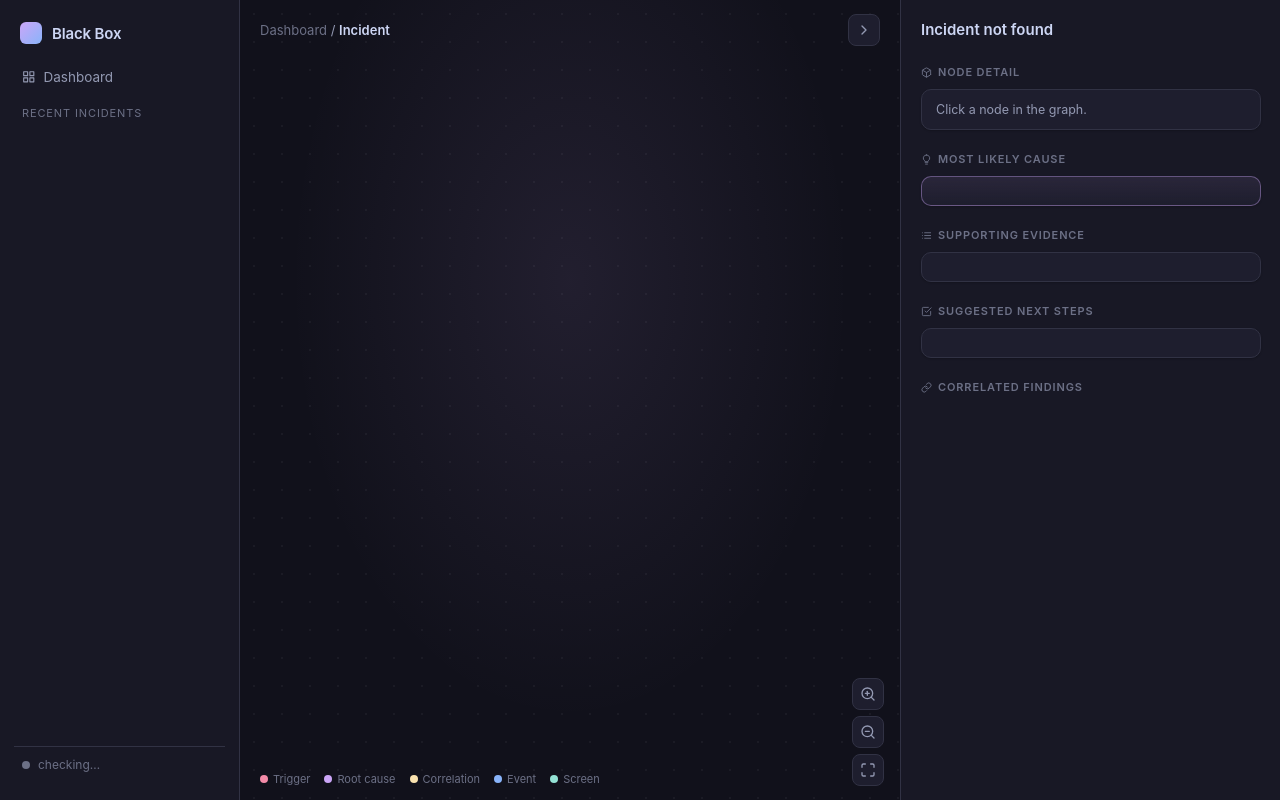
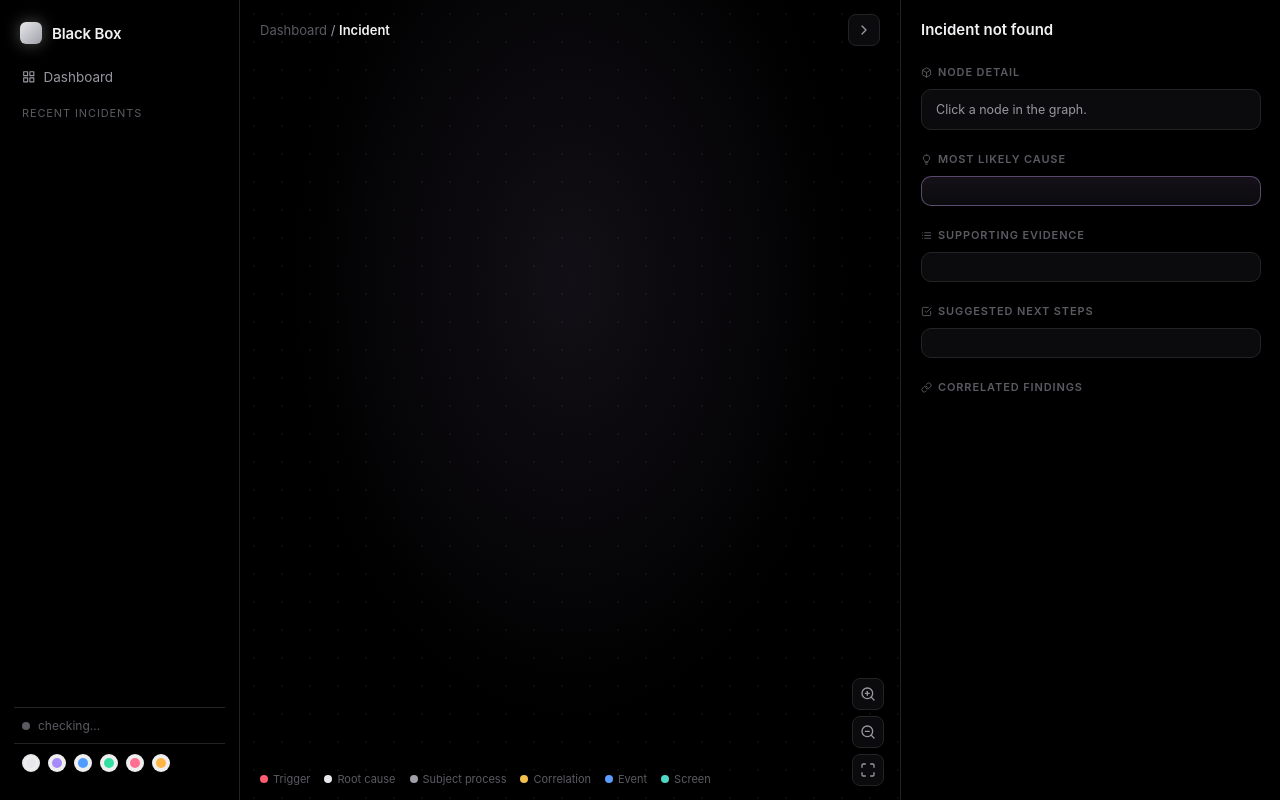
Before and after one commit to themaker00001/black-box, a Python web app: template app/webapp/templates/incident.html in a window 1280 px wide. Run offline with Jinja, Linux system fonts and the light colour scheme; the template is opened without the code that fills it, so the values that code supplies are empty; some libraries are stand-ins or nearby versions.

Commit message:
True-black theme with switchable accent colors, richer mind map
Third design pass, addressing feedback that the previous purple-tinted
dark theme wasn't landing:
- background is now pure black (#000) everywhere; only the accent
  color varies between themes
- default theme is monochrome (white/gray accent) as requested; five
  more accent themes (violet, blue, green, rose, amber) are one click
  away via a swatch picker in the sidebar, persisted to localStorage
  and applied before first paint (no flash of the wrong theme)
- root-cause and subject nodes in the mind map read the live theme
  accent via getComputedStyle, so switching themes recolors the graph
  too, not just the chrome
- fixed a real legibility bug: the cose layout was too tight for this
  node count and labels were overlapping each other; widened
  nodeRepulsion/idealEdgeLength/nodeOverlap so the hub-and-spoke shape
  is actually readable
- added a slow pulse animation on the trigger node so the graph feels
  alive instead of static

Verified interactively in-browser: theme switching recolors the whole
dashboard and the graph instantly and survives a reload; the subject
node correctly identifies the implicated process; no console errors
on the live page.

```diff
--- a/app/webapp/static/incident.js
+++ b/app/webapp/static/incident.js
@@ -1,16 +1,24 @@
-const KIND_COLOR = {
-  trigger: "#f38ba8",
-  root_cause: "#cba6f7",
-  correlation: "#f9e2af",
-  screenshot: "#94e2d5",
-  event: "#89b4fa",
-};
+function cssVar(name) {
+  return getComputedStyle(document.documentElement).getPropertyValue(name).trim();
+}
+
+// root_cause/subject read the live theme accent so switching themes recolors
+// the two most important nodes; the rest carry fixed semantic colors that
+// stay meaningful (danger, info, etc.) no matter which accent is active.
+function kindColor(kind) {
+  if (kind === "root_cause") return cssVar("--accent");
+  if (kind === "subject") return cssVar("--accent-2") || cssVar("--accent");
+  return (
+    { trigger: "#ff5c72", correlation: "#f3c14b", screenshot: "#4fd8c4", event: "#5b9dff" }[kind] || "#5b9dff"
+  );
+}
 const KIND_BASE_SIZE = {
-  trigger: 40,
-  root_cause: 40,
-  correlation: 26,
-  screenshot: 26,
-  event: 20,
+  trigger: 42,
+  root_cause: 42,
+  subject: 46,
+  correlation: 24,
+  screenshot: 24,
+  event: 18,
 };
 
 let cy = null;
@@ -108,17 +116,17 @@ function renderGraph(graph) {
           "text-wrap": "wrap",
           "text-max-width": "90px",
           "font-size": "10px",
-          color: "#cdd6f4",
+          color: cssVar("--text") || "#f2f2f4",
           "text-valign": "bottom",
           "text-margin-y": 6,
-          "text-opacity": 0.85,
+          "text-opacity": 0.9,
           width: (n) => sizeFor(n),
           height: (n) => sizeFor(n),
-          "background-color": (n) => KIND_COLOR[n.data("kind")] || "#89b4fa",
+          "background-color": (n) => kindColor(n.data("kind")),
           "border-width": 0,
-          "overlay-color": (n) => KIND_COLOR[n.data("kind")] || "#89b4fa",
-          "overlay-opacity": 0.22,
-          "overlay-padding": 7,
+          "overlay-color": (n) => kindColor(n.data("kind")),
+          "overlay-opacity": 0.28,
+          "overlay-padding": 9,
           "overlay-shape": "ellipse",
           "transition-property": "opacity",
           "transition-duration": "150ms",
@@ -128,8 +136,8 @@ function renderGraph(graph) {
         selector: "edge",
         style: {
           width: 1,
-          "line-color": "#313244",
-          "target-arrow-color": "#313244",
+          "line-color": cssVar("--border") || "#232326",
+          "target-arrow-color": cssVar("--border") || "#232326",
           "target-arrow-shape": "triangle",
           "arrow-scale": 0.7,
           "curve-style": "bezier",
@@ -138,22 +146,24 @@ function renderGraph(graph) {
           "transition-duration": "150ms",
         },
       },
-      { selector: ".faded", style: { opacity: 0.12 } },
+      { selector: ".faded", style: { opacity: 0.1 } },
       { selector: ".highlighted", style: { opacity: 1 } },
       {
         selector: "node.highlighted",
-        style: { "border-width": 2, "border-color": "#fff", "border-opacity": 0.6 },
+        style: { "border-width": 2, "border-color": "#fff", "border-opacity": 0.7 },
       },
     ],
     layout: {
       name: "cose",
       animate: false,
-      nodeRepulsion: 9000,
-      idealEdgeLength: 90,
-      gravity: 45,
-      numIter: 1000,
+      nodeRepulsion: 22000,
+      nodeOverlap: 40,
+      idealEdgeLength: 150,
+      edgeElasticity: 80,
+      gravity: 30,
+      numIter: 2000,
       fit: true,
-      padding: 40,
+      padding: 50,
     },
   });
 
@@ -175,6 +185,15 @@ function renderGraph(graph) {
     const data = evt.target.data();
     document.getElementById("node-detail").textContent = data.detail || "(no detail)";
   });
+
+  pulseNode(cy.getElementById("trigger"));
+}
+
+function pulseNode(node) {
+  if (!node || node.empty()) return;
+  const grow = () => node.animate({ style: { "overlay-padding": 16, "overlay-opacity": 0.45 } }, { duration: 900, easing: "ease-in-out", complete: shrink });
+  const shrink = () => node.animate({ style: { "overlay-padding": 8, "overlay-opacity": 0.24 } }, { duration: 900, easing: "ease-in-out", complete: grow });
+  grow();
 }
 
 function sizeFor(node) {
--- a/app/webapp/static/sidebar.js
+++ b/app/webapp/static/sidebar.js
@@ -25,7 +25,7 @@ async function refreshSidebar() {
         const a = document.createElement("a");
         a.href = `/incidents/${incident.incident_id}`;
         a.className = "sidebar-incident" + (incident.incident_id === currentId ? " active" : "");
-        const dotColor = incident.analysis_succeeded ? "#a6e3a1" : "#f9e2af";
+        const dotColor = incident.analysis_succeeded ? "#3ddc84" : "#f3c14b";
         a.innerHTML = `<span class="dot" style="background:${dotColor}"></span>${escapeHtmlShared(incident.trigger_reason)}`;
         container.appendChild(a);
       }
--- a/app/webapp/static/style.css
+++ b/app/webapp/static/style.css
@@ -1,25 +1,61 @@
+/* True-black base, shared by every theme — only the accent changes. */
 :root {
-  --bg: #11111b;
-  --bg-elevated: #1e1e2e;
-  --bg-panel: #181825;
-  --bg-hover: #292c3c;
-  --border: #313244;
-  --text: #cdd6f4;
-  --text-muted: #9399b2;
-  --text-faint: #6c7086;
+  --bg: #000000;
+  --bg-elevated: #0b0b0d;
+  --bg-panel: #000000;
+  --bg-hover: #17171a;
+  --border: #232326;
+  --text: #f2f2f4;
+  --text-muted: #97979f;
+  --text-faint: #5a5a62;
 
-  --accent: #cba6f7;
-  --accent-dim: rgba(203, 166, 247, 0.15);
-  --blue: #89b4fa;
-  --teal: #94e2d5;
-  --green: #a6e3a1;
-  --yellow: #f9e2af;
-  --peach: #fab387;
-  --red: #f38ba8;
+  --blue: #5b9dff;
+  --teal: #4fd8c4;
+  --green: #3ddc84;
+  --yellow: #f3c14b;
+  --peach: #ff9d5c;
+  --red: #ff5c72;
 
   --radius: 10px;
   --font: -apple-system, BlinkMacSystemFont, "SF Pro Text", "Segoe UI", ui-sans-serif, sans-serif;
   --font-mono: ui-monospace, "SF Mono", Menlo, Consolas, monospace;
+
+  /* default theme: monochrome */
+  --accent: #e8e8ec;
+  --accent-2: #a0a0aa;
+  --accent-dim: rgba(232, 232, 236, 0.14);
+  --accent-glow: rgba(232, 232, 236, 0.35);
+}
+
+:root[data-theme="violet"] {
+  --accent: #a78bfa;
+  --accent-2: #7c5cff;
+  --accent-dim: rgba(167, 139, 250, 0.16);
+  --accent-glow: rgba(167, 139, 250, 0.45);
+}
+:root[data-theme="blue"] {
+  --accent: #4f9dff;
+  --accent-2: #2f6fe6;
+  --accent-dim: rgba(79, 157, 255, 0.16);
+  --accent-glow: rgba(79, 157, 255, 0.45);
+}
+:root[data-theme="green"] {
+  --accent: #34e0a1;
+  --accent-2: #16b384;
+  --accent-dim: rgba(52, 224, 161, 0.16);
+  --accent-glow: rgba(52, 224, 161, 0.45);
+}
+:root[data-theme="rose"] {
+  --accent: #ff6f91;
+  --accent-2: #ff3d68;
+  --accent-dim: rgba(255, 111, 145, 0.16);
+  --accent-glow: rgba(255, 111, 145, 0.45);
+}
+:root[data-theme="amber"] {
+  --accent: #ffb545;
+  --accent-2: #ff8a00;
+  --accent-dim: rgba(255, 181, 69, 0.16);
+  --accent-glow: rgba(255, 181, 69, 0.45);
 }
 
 * { box-sizing: border-box; }
@@ -75,9 +111,33 @@ code { font-family: var(--font-mono); }
   width: 22px;
   height: 22px;
   border-radius: 6px;
-  background: linear-gradient(135deg, var(--accent), var(--blue));
+  background: linear-gradient(135deg, var(--accent), var(--accent-2));
+  box-shadow: 0 0 16px var(--accent-glow);
   flex-shrink: 0;
 }
+
+/* ---------- theme switcher ---------- */
+
+.theme-switcher {
+  display: flex;
+  gap: 8px;
+  padding: 10px 8px;
+  border-top: 1px solid var(--border);
+}
+.theme-swatch {
+  width: 18px; height: 18px; border-radius: 50%;
+  border: 2px solid transparent;
+  cursor: pointer;
+  padding: 0;
+  position: relative;
+}
+.theme-swatch::after {
+  content: "";
+  position: absolute; inset: 2px;
+  border-radius: 50%;
+  background: var(--swatch-color);
+}
+.theme-swatch.active { border-color: var(--swatch-color); }
 
 .nav-section-label {
   font-size: 11px;
@@ -145,9 +205,9 @@ code { font-family: var(--font-mono); }
   font-size: 12.5px;
   font-weight: 600;
 }
-.pill-ok { background: rgba(166, 227, 161, 0.15); color: var(--green); }
-.pill-bad { background: rgba(243, 139, 168, 0.15); color: var(--red); }
-.pill-unknown { background: rgba(147, 153, 178, 0.15); color: var(--text-muted); }
+.pill-ok { background: rgba(61, 220, 132, 0.15); color: var(--green); }
+.pill-bad { background: rgba(255, 92, 114, 0.15); color: var(--red); }
+.pill-unknown { background: rgba(151, 151, 159, 0.15); color: var(--text-muted); }
 
 .dash-grid {
   display: grid;
@@ -161,8 +221,10 @@ code { font-family: var(--font-mono); }
   border: 1px solid var(--border);
   border-radius: var(--radius);
   padding: 20px;
-  box-shadow: 0 1px 2px rgba(0,0,0,0.2), 0 12px 28px -16px rgba(0,0,0,0.6);
+  box-shadow: inset 0 1px 0 rgba(255,255,255,0.04), 0 1px 2px rgba(0,0,0,0.4), 0 20px 40px -24px rgba(0,0,0,0.9);
+  transition: border-color 0.2s ease;
 }
+.card:hover { border-color: #2c2c30; }
 .card h2 {
   margin: 0 0 16px;
   font-size: 12px;
@@ -200,9 +262,9 @@ code { font-family: var(--font-mono); }
   background: var(--accent-dim); color: var(--accent);
   flex-shrink: 0;
 }
-.stat-icon.blue { background: rgba(137,180,250,0.15); color: var(--blue); }
-.stat-icon.green { background: rgba(166,227,161,0.15); color: var(--green); }
-.stat-icon.peach { background: rgba(250,179,135,0.15); color: var(--peach); }
+.stat-icon.blue { background: rgba(91,157,255,0.15); color: var(--blue); }
+.stat-icon.green { background: rgba(61,220,132,0.15); color: var(--green); }
+.stat-icon.peach { background: rgba(255,157,92,0.15); color: var(--peach); }
 .stat-value { font-size: 19px; font-weight: 700; line-height: 1.1; font-family: var(--font-mono); }
 .stat-label { font-size: 11.5px; color: var(--text-faint); margin-top: 2px; }
 
@@ -253,7 +315,7 @@ code { font-family: var(--font-mono); }
 .incident-row-icon {
   width: 30px; height: 30px; border-radius: 8px; flex-shrink: 0;
   display: flex; align-items: center; justify-content: center;
-  background: rgba(243, 139, 168, 0.15); color: var(--red);
+  background: rgba(255, 92, 114, 0.15); color: var(--red);
 }
 .incident-row-main { flex: 1; min-width: 0; }
 .incident-row-title { display: block; color: var(--text); font-weight: 500; overflow: hidden; text-overflow: ellipsis; white-space: nowrap; }
@@ -261,7 +323,7 @@ code { font-family: var(--font-mono); }
 .incident-empty { color: var(--text-faint); font-size: 13px; padding: 4px; display: flex; align-items: center; gap: 8px; }
 .badge {
   font-size: 10.5px; padding: 3px 9px; border-radius: 999px; white-space: nowrap;
-  background: rgba(250, 179, 135, 0.15); color: var(--peach);
+  background: rgba(255, 157, 92, 0.15); color: var(--peach);
   display: inline-flex; align-items: center; gap: 4px;
 }
 
--- /dev/null
+++ b/app/webapp/static/theme.js
@@ -0,0 +1,48 @@
+const THEMES = [
+  { id: "mono", label: "Monochrome", color: "#e8e8ec" },
+  { id: "violet", label: "Violet", color: "#a78bfa" },
+  { id: "blue", label: "Blue", color: "#4f9dff" },
+  { id: "green", label: "Green", color: "#34e0a1" },
+  { id: "rose", label: "Rose", color: "#ff6f91" },
+  { id: "amber", label: "Amber", color: "#ffb545" },
+];
+const THEME_STORAGE_KEY = "blackbox-theme";
+
+function applyTheme(themeId) {
+  if (themeId === "mono") {
+    document.documentElement.removeAttribute("data-theme");
+  } else {
+    document.documentElement.dataset.theme = themeId;
+  }
+}
+
+function renderThemeSwitcher() {
+  const container = document.getElementById("theme-switcher");
+  if (!container) return;
+  let current = "mono";
+  try {
+    current = localStorage.getItem(THEME_STORAGE_KEY) || "mono";
+  } catch (err) {
+    // localStorage unavailable (private browsing, etc.) — fall back to default silently.
+  }
+
+  container.innerHTML = THEMES.map(
+    (t) =>
+      `<button class="theme-swatch${t.id === current ? " active" : ""}" style="--swatch-color:${t.color}" data-theme-id="${t.id}" title="${t.label}"></button>`
+  ).join("");
+
+  container.querySelectorAll(".theme-swatch").forEach((btn) => {
+    btn.addEventListener("click", () => {
+      const themeId = btn.dataset.themeId;
+      applyTheme(themeId);
+      try {
+        localStorage.setItem(THEME_STORAGE_KEY, themeId);
+      } catch (err) {
+        // Nothing to persist to; the choice still applies for this page view.
+      }
+      container.querySelectorAll(".theme-swatch").forEach((b) => b.classList.toggle("active", b === btn));
+    });
+  });
+}
+
+renderThemeSwitcher();
--- a/app/webapp/templates/incident.html
+++ b/app/webapp/templates/incident.html
@@ -4,6 +4,12 @@
   <meta charset="utf-8" />
   <title>Incident {{ incident_id }} · Black Box</title>
   <link rel="stylesheet" href="/static/style.css" />
+  <script>
+    try {
+      var t = localStorage.getItem("blackbox-theme");
+      if (t && t !== "mono") document.documentElement.dataset.theme = t;
+    } catch (e) {}
+  </script>
   <script src="https://cdn.jsdelivr.net/npm/cytoscape@3.30.0/dist/cytoscape.min.js"></script>
 </head>
 <body>
@@ -17,6 +23,7 @@
         <span id="sidebar-status-dot" class="status-dot"></span>
         <span id="sidebar-status-text">checking…</span>
       </div>
+      <div id="theme-switcher" class="theme-switcher"></div>
     </nav>
 
     <div class="incident-shell" id="incident-shell">
@@ -32,11 +39,12 @@
           <button id="zoom-fit" class="icon-btn" title="Fit to view"><span class="icon" id="icon-maximize"></span></button>
         </div>
         <div class="graph-legend">
-          <span><span class="legend-dot" style="background:#f38ba8"></span> Trigger</span>
-          <span><span class="legend-dot" style="background:#cba6f7"></span> Root cause</span>
-          <span><span class="legend-dot" style="background:#f9e2af"></span> Correlation</span>
-          <span><span class="legend-dot" style="background:#89b4fa"></span> Event</span>
-          <span><span class="legend-dot" style="background:#94e2d5"></span> Screen</span>
+          <span><span class="legend-dot" style="background:#ff5c72"></span> Trigger</span>
+          <span><span class="legend-dot" style="background:var(--accent)"></span> Root cause</span>
+          <span><span class="legend-dot" style="background:var(--accent-2)"></span> Subject process</span>
+          <span><span class="legend-dot" style="background:#f3c14b"></span> Correlation</span>
+          <span><span class="legend-dot" style="background:#5b9dff"></span> Event</span>
+          <span><span class="legend-dot" style="background:#4fd8c4"></span> Screen</span>
         </div>
       </section>
 
@@ -85,6 +93,7 @@
     const INCIDENT_ID = {{ incident_id | tojson }};
   </script>
   <script src="/static/icons.js"></script>
+  <script src="/static/theme.js"></script>
   <script src="/static/sidebar.js"></script>
   <script src="/static/incident.js"></script>
 </body>
```
Also changed, not shown: app/webapp/templates/index.html (+8 -0 lines).
